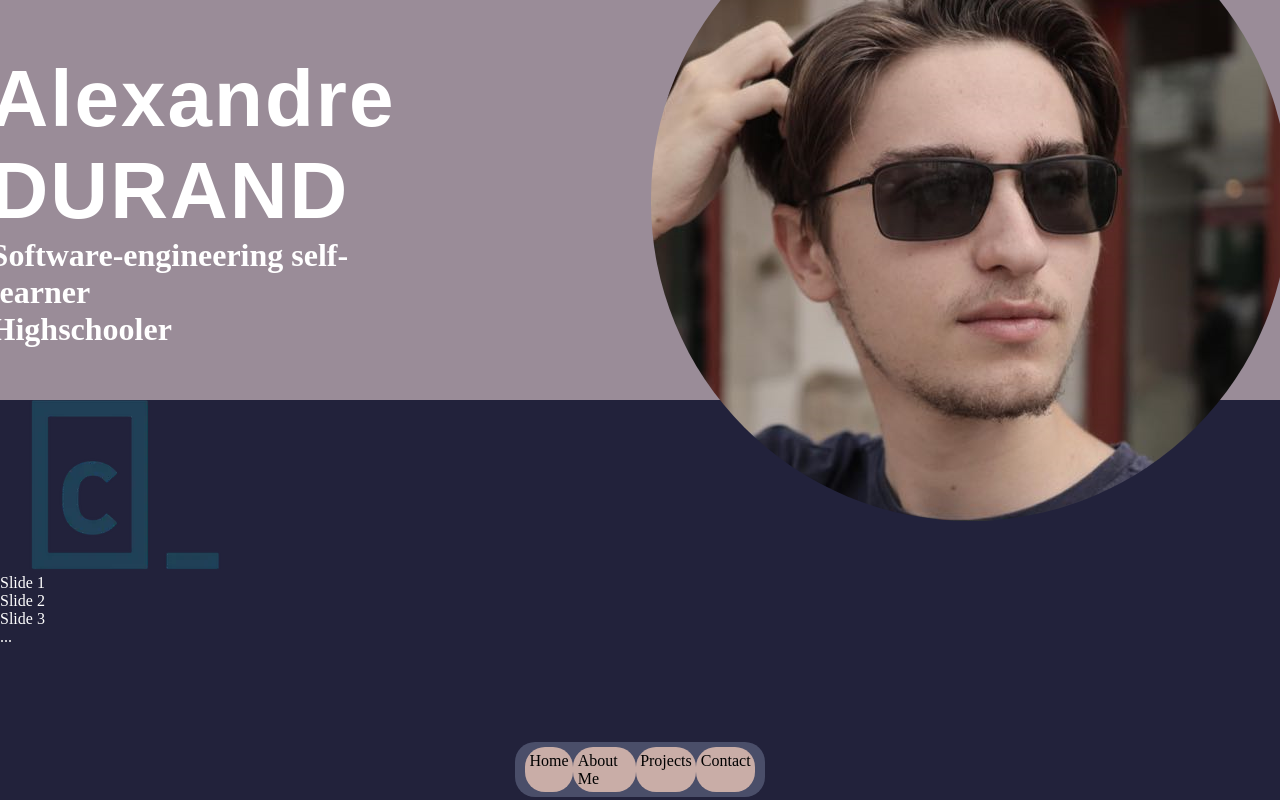
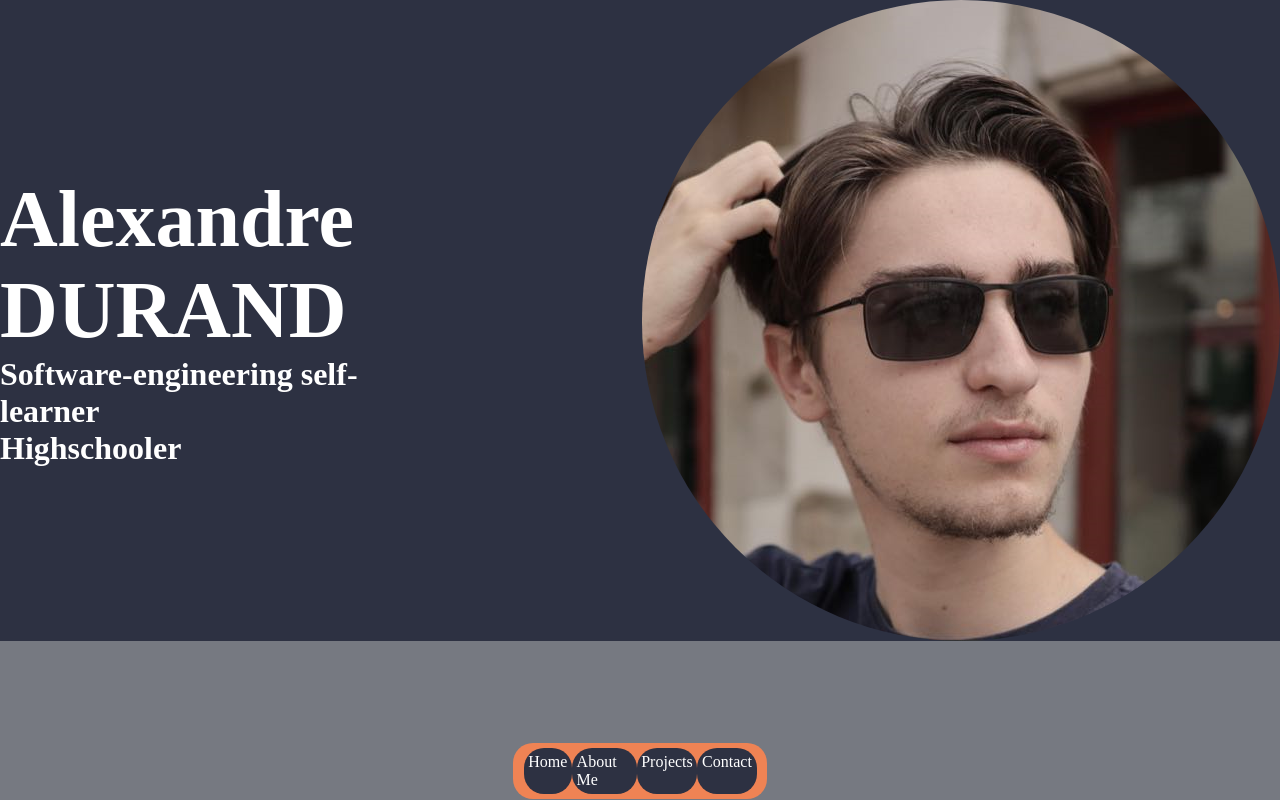
Before and after one commit to Krackmou/Portfolio, a website: page index.html in a window 1280 px wide. Drawn offline with Linux system fonts and the light colour scheme; a web font is replaced by a local one.

Commit message:
Revert "added swiper"
This reverts commit e7385afb411945c42b1a0e81c92952794c23435f.

```diff
--- a/index.html
+++ b/index.html
@@ -20,27 +20,5 @@
             </div>
             <img src="./styles/pdp alex 2.png" alt="Alexandre's profil picture" id="pdp">
         </header>
-        <div id="experience">
-            <img src="styles/codacademy logo.webp">
-            <div class="swiper">
-                <!-- Additional required wrapper -->
-                <div class="swiper-wrapper">
-                  <!-- Slides -->
-                  <div class="swiper-slide">Slide 1</div>
-                  <div class="swiper-slide">Slide 2</div>
-                  <div class="swiper-slide">Slide 3</div>
-                  ...
-                </div>
-                <!-- If we need pagination -->
-                <div class="swiper-pagination"></div>
-
-                <!-- If we need navigation buttons -->
-                <div class="swiper-button-prev"></div>
-                <div class="swiper-button-next"></div>
-
-                <!-- If we need scrollbar -->
-                <div class="swiper-scrollbar"></div>
-              </div>
-        </div>
     </body>
 </html>
--- a/main.js
+++ b/main.js
@@ -3,4 +3,4 @@ import Swiper from 'swiper';
 // import Swiper styles
 import 'swiper/css';
 
-const swiper = new Swiper(...);
+const swiper = new Swiper();
--- a/package.json
+++ b/package.json
@@ -14,8 +14,5 @@
     "gulp": "^5.0.0",
     "gulp-sass": "^5.1.0",
     "sass": "^1.77.8"
-  },
-  "dependencies": {
-    "swiper": "^11.1.11"
   }
 }
--- a/scss/styles.scss
+++ b/scss/styles.scss
@@ -1,8 +1,3 @@
-@font-face {
-    font-family: 'Panther';
-    src: url('./Panther Hunter Personal Use Only.ttf') format('truetype');
-}
-
 * {
     margin: 0;
     padding: 0;
@@ -15,7 +10,7 @@ html, body {
 }
 
 body{
-    background-color: #22223B;
+    background-color: #767981;
     color: #FFFFFF;
 }
 
@@ -32,17 +27,16 @@ nav{
     display: flex;
     justify-content: space-between;
     list-style-type: none;
-    margin: 1%;
+    margin: 0.5%;
     padding: 2%;
     padding-left: 4%;
     padding-right: 4%;
     border-radius: 20px;
-    background-color: #4A4E69;
+    background-color: #EF8354;
 }
 
 #nav li{
-    background-color: #C9ADA7;
-    color: black;
+    background-color: #2D3142;
     padding: 2%;
     border-radius: 20px;
 }
@@ -52,16 +46,13 @@ header{
     justify-content: center;
     align-items: center;
     gap: 20%;
-    background-color: #9A8C98;
+    background-color: #2D3142;
     padding: 0;
     margin: 0;
-    height: 50%;
 }
 
 h1{
     font-size: 5rem;
-    font-family: 'Panther', sans-serif;
-    letter-spacing: 2px;
 }
 
 h3{
```
Also changed, not shown: styles/codacademy logo.webp (deleted), styles/styles.css, 1 other file.
